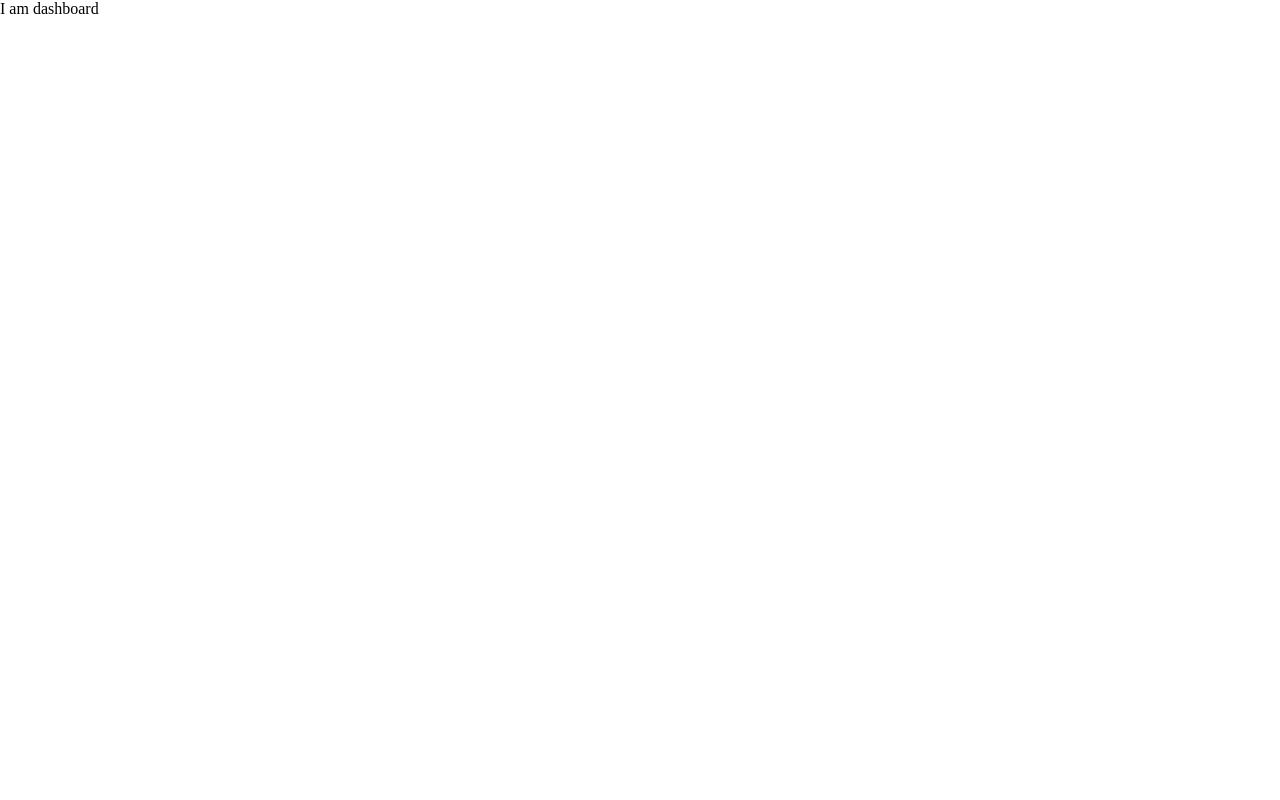
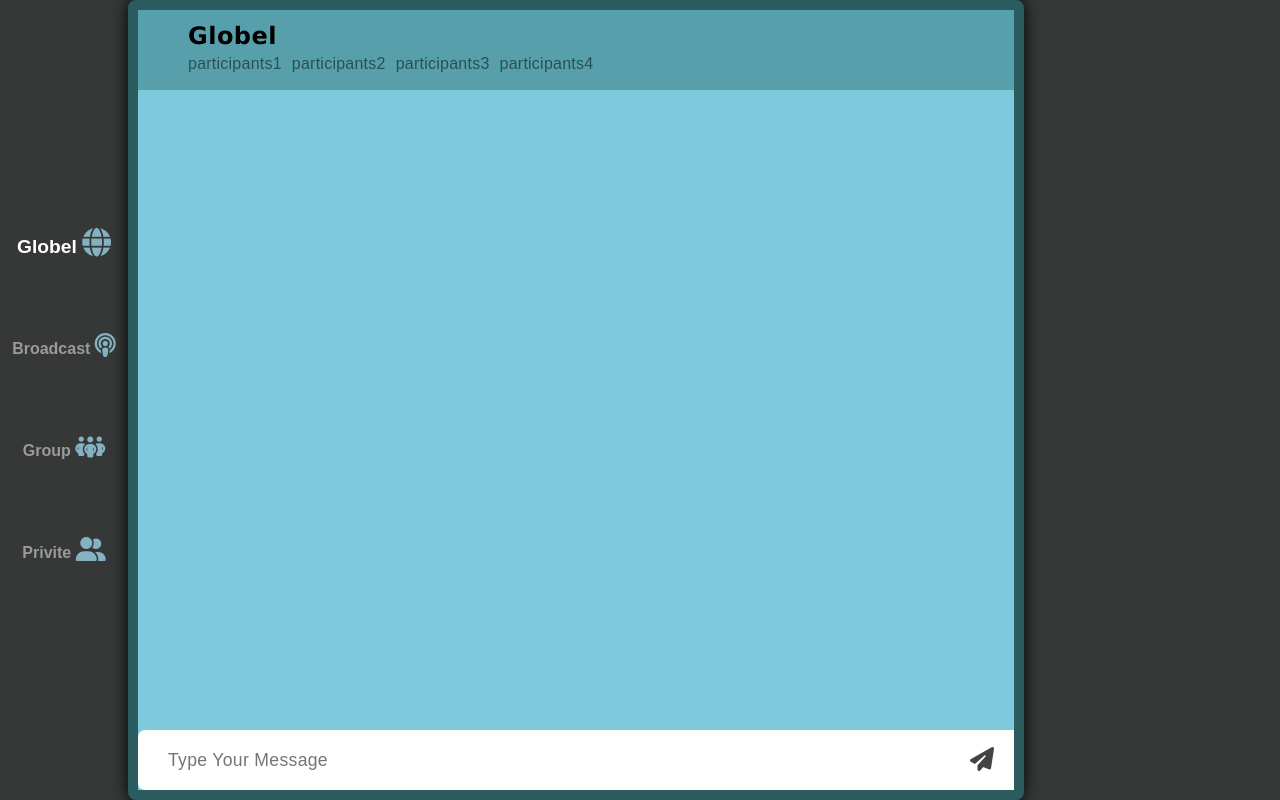
Before and after one commit to Vinit-Pandit/Connectify, a React (Vite) app: page /Dashboard in a window 1280 px wide. Built offline with nearby package versions, Linux system fonts and the light colour scheme.

Commit message:
Chat_window and Chat_Option is done

```diff
--- a/index.html
+++ b/index.html
@@ -5,6 +5,7 @@
     <link rel="icon" type="image/svg+xml" href="/vite.svg" />
     <meta name="viewport" content="width=device-width, initial-scale=1.0" />
     <title>Vite + React</title>
+    <script src="https://kit.fontawesome.com/901a2db529.js" crossorigin="anonymous"></script>
   </head>
   <style>
     *{
@@ -15,5 +16,6 @@
   <body>
     <div id="root"></div>
     <script type="module" src="/src/main.jsx"></script>
+
   </body>
 </html>
--- /dev/null
+++ b/src/Components/Chat_Options.jsx
@@ -0,0 +1,67 @@
+import React from 'react'
+import styled from 'styled-components'
+
+
+const Chat_opt = styled.div`
+    width: 10%;
+    height: 100vh;
+    text-align: center;
+    .Opt_ul{
+        height: 100vh;
+        font-size: 1rem;
+        font-weight: 600;
+        font-family: Arial, Helvetica, sans-serif;
+        list-style: none;
+        display: flex;
+        justify-content: center;
+        flex-direction: column;
+        gap: 70px;
+    }
+    .options {
+        width: 100%;
+        height: 2rem;
+        text-decoration: none;
+
+        color: #9a9a9a;
+        transition-duration: 0.5s;
+        cursor: pointer;
+
+    }
+    .options:hover{
+        color: white;
+    }
+    .selected{
+        color: #ffffff;
+        scale: 1.2;
+        /* background-color: red; */
+
+    }
+
+
+
+
+    .icon{
+        font-size: 1.5rem;
+        color: #84b2c3;
+
+    }
+
+
+
+`
+
+export default function Chat_Options() {
+  return (
+    <Chat_opt>
+        <ul className='Opt_ul'>
+            {/* <li>Globel</li>
+            <li>Broadcast</li>
+            <li>Group</li> */}
+            <a href="#" className='options selected'>Globel <i class="fa-solid fa-globe icon "></i></a>
+            <a href="#" className='options '>Broadcast <i class="fa-solid fa-podcast icon"></i></a>
+            <a href="#" className='options '>Group <i class="fa-sharp fa-solid fa-people-group icon"></i></a>
+            <a href="#" className='options '>Privite <i class="fa-solid fa-user-group icon"></i></a>
+        </ul>
+    </Chat_opt>
+  )
+}
--- /dev/null
+++ b/src/Components/Chat_window.jsx
@@ -0,0 +1,155 @@
+import React from 'react'
+import styled from 'styled-components'
+import { useState } from 'react'
+
+const Chat_Box = styled.div`
+
+    text-align: center;
+    /* overflow: hidden; */
+    position: relative;
+    width: 70%;
+    overflow: hidden;
+    background: #7ccadb;
+    border-radius: 8px;
+    box-sizing: border-box;
+    box-shadow: 0px 0px 15px #000000;
+    border: 10px solid #2b5d60;
+    /* display: flex; */
+    /* flex-direction: column; */
+
+
+
+
+
+    .Window_head{
+      width: 100%;
+      height: 80px;
+
+      position: relative;
+      background: #3272767d;
+      /* display: flex; */
+      /* text-align: center; */
+
+      /* margin: auto; */
+      /* margin-top:20px; */
+
+    }
+    .Chat_type{
+      font-size: 1.5rem;
+      font-weight: 900;
+      font-family: 'Lucida Sans', 'Lucida Sans Regular', 'Lucida Grande', 'Lucida Sans Unicode', Geneva, Verdana, sans-serif;
+      letter-spacing: 0.03rem;
+    }
+    .Headtext{
+      position: relative;
+      width: 50%;
+      height: 100%;
+      display: flex;
+      flex-direction: column;
+      align-items: flex-start;
+      justify-content: center;
+      padding: 0px 50px;
+      cursor: default;
+    }
+    .Participants{
+      display: flex;
+      gap: 10px;
+      list-style: none;
+      margin: 5px 0px;
+      font-weight: normal;
+      opacity: 0.5;
+      font-size: 1rem;
+      font-family: sans-serif;
+      letter-spacing: 0.015rem;
+
+    }
+    .message{
+      position: absolute;
+      width: 100%;
+      height:60px;
+      bottom: 0;
+
+
+    }
+    .TypeBoard{
+      width: 94%;
+      text-align: left;
+      padding: 0 30px;
+      height: 60px;
+      outline: none;
+      border: none;
+      border-radius: 7px;
+      font-size: 1.1rem;
+      font-family: Arial, Helvetica, sans-serif;
+      letter-spacing: 0.02rem;
+    }
+    .Send{
+
+      position: absolute;
+      background: none;
+      border: none;
+      font-size: 1.5rem;
+      right:0;
+      top: 0;
+      top: 50%;
+      transform: translateY(-50%);
+      cursor: pointer;
+      margin: 0 20px;
+      color: #444242;
+    }
+
+    .Send:hover{
+      color: black;
+
+    }
+
+
+
+
+
+
+
+
+`
+
+
+export default function Chat_window() {
+
+  const [InpValue , setValue] = useState(" ")
+  console.log(InpValue)
+  const participants = ["participants1" , "participants2","participants3","participants4"]
+
+  const Handle_Click =(e)=>{
+
+    setValue("")
+    document.getElementsByClassName('TypeBoard')[0].value =""
+  }
+  return (
+    <Chat_Box>
+        <div className="Window_head">
+          <div className="Headtext">
+            <span className='Chat_type'>Globel</span>
+            <ul className='Participants'>
+              <li>{participants[0]}</li>
+              <li>{participants[1]}</li>
+              <li>{participants[2]}</li>
+              <li>{participants[3]}</li>
+
+            </ul>
+
+          </div>
+        </div>
+        <div className="message"  value={InpValue} onChange={(e)=>{setValue(e.target.value)}}>
+
+          <input type="text"  className='TypeBoard'  placeholder='Type Your Message' />
+          <button className='Send' onClick={Handle_Click}>
+          <i class="fa-solid fa-paper-plane"></i>
+          </button>
+
+        </div>
+
+
+    </Chat_Box>
+
+  )
+}
--- a/src/Dashboard.jsx
+++ b/src/Dashboard.jsx
@@ -1,9 +1,30 @@
 import React from 'react'
+import styled from 'styled-components'
+import Chat_window from './Components/Chat_window'
+import Chat_Options from './Components/Chat_Options'
 
+
+const DIV =styled.div `
+  width: 100%;
+  height: 100vh;
+  background: #363838;
+  /* color: white; */
+  display: flex;
+  flex-direction: row;
+
+
+`
 export default function Dashboard() {
+
+
   return (
-    <div id='Dashboard'>
-      <span>I am dashboard</span>
-    </div>
+    <DIV id='Dashboard'>
+      <Chat_Options/>
+      <Chat_window/>
+      <div className='Friend_list'></div>
+
+
+    </DIV>
+
   )
 }
--- a/src/Login.jsx
+++ b/src/Login.jsx
@@ -2,6 +2,7 @@ import React from 'react'
 import styled from "styled-components"
 import TypeWriterEffect from 'typewriter-effect'
 import { useState ,useEffect} from 'react'
+
 
 const DIV =styled.div`
 
@@ -11,7 +12,7 @@ const DIV =styled.div`
     flex-direction: column;
     align-items: center;
     justify-content: center;
-    background: linear-gradient(45deg, #1b1f21, #8febff);
+    background: linear-gradient(90deg,#1b1f21,#8febff);
     .text{
       width: 50%;
       font-size: 3rem;
@@ -31,10 +32,9 @@ const DIV =styled.div`
       border-radius: 5px;
       outline: none;
       box-sizing: border-box;
-      overflow: hidden;
+      /* overflow: hidden; */
       font-family: 'Segoe UI', Tahoma, Geneva, Verdana, sans-serif;
-      transition-timing-function: ease-in-out;
-      transition-duration: 0.7s;
+
       margin-top: 20px;
 
 
```
